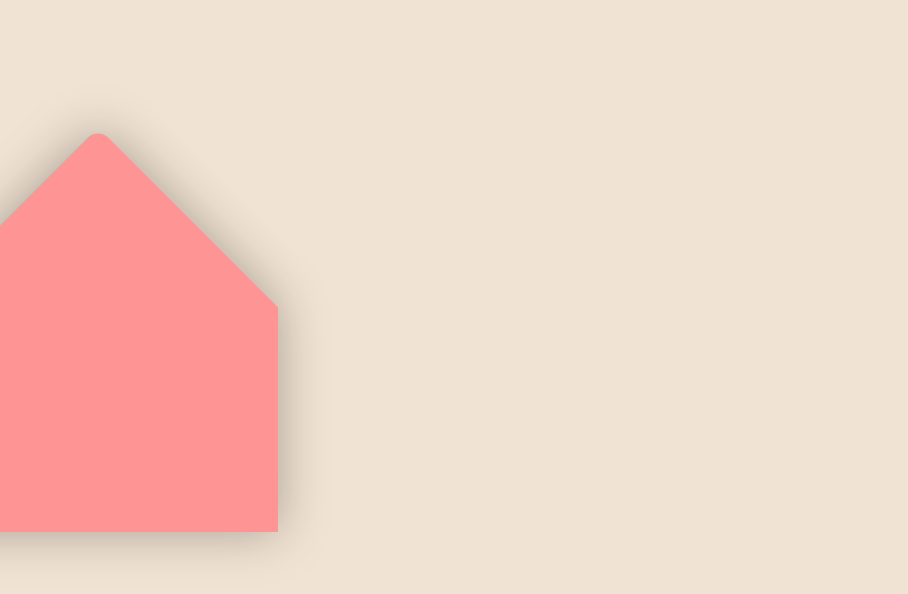
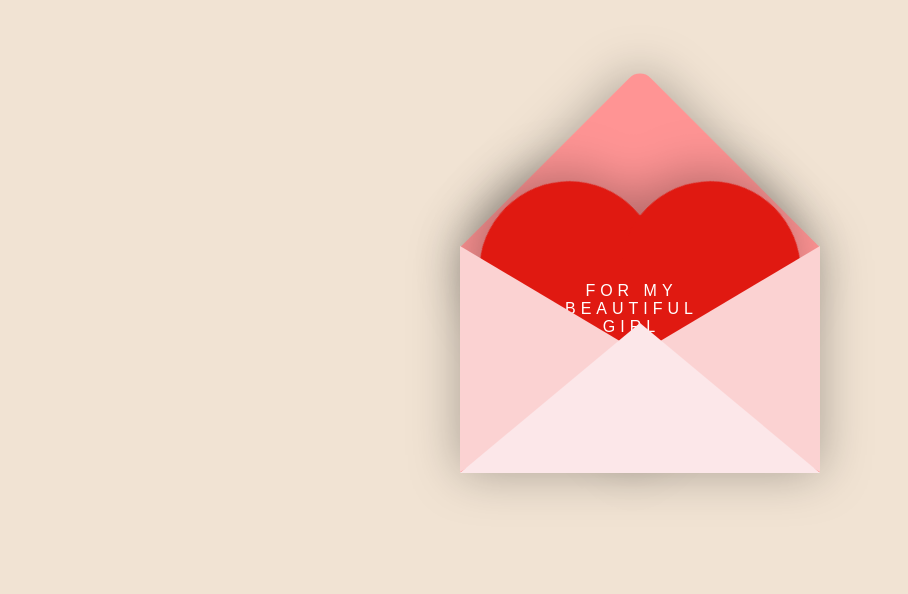
Before and after one commit to RaelCA/Chabi-2, a plain HTML site: page index.html in a window 1280 px wide. Shown: the part 112-706 px from the top of the page, without its empty margins (0-908 px from the left). Drawn offline with nearby package versions, Linux system fonts and the light colour scheme.

Commit message:
Update style.css

```diff
--- a/style.css
+++ b/style.css
@@ -1,13 +1,28 @@
 @import url('https://fonts.googleapis.com/css?family=Sacramento');
 
+@media (max-width: 768px) {
+  .card {
+    display: flex;
+    justify-content: center;
+    align-items: center;
+    transform: none !important; /* Anula transformaciones que saquen del centro */
+    margin: 0 auto;
+    position: relative;
+    left: 0;
+    right: 0;
+  }
+}
+
 #card {
-  width: 90%;
-  max-width: 800px;
-  margin: 5em auto;
-  display: flex;
-  flex-direction: column; /* Columnas en móvil */
-  visibility: hidden;
-  position: relative;
+   height:500px;
+   width:800px;
+   margin:5em auto;
+   position: fixed;
+  top: -15px;
+   left: 25%;
+   display:flex;
+   visibility:hidden;
+
 }
 #card h2 {
    font-size:3em;
@@ -24,33 +39,24 @@
 
 
 .side {
-  background: #eee;
-  padding: 20px;
-  width: 100%;
-  box-sizing: border-box;
+   background:#eee;
+   height: 700px;
+   width:500px;
+/*    border:1px solid red; */
+   padding:10px;
 }
-
 .side.one {
-  background: linear-gradient(90deg, #fff, #fff 40%, #ddd);
-  transform: none; /* Sin skew en móvil */
+   width:320px;
+   transform:skew(10deg,20deg);
+   background:linear-gradient(90deg, #fff, #fff 40%, #ddd);
 }
-
 .side.two {
-  background: linear-gradient(-90deg, #fff, #fff 40%, #f0f0f0);
-  transform: none;
-  max-height: 70vh;
+   transform:skew(10deg,-15deg);
+   background:linear-gradient(-90deg, #fff, #fff 40%, #f0f0f0);
    overflow-y: auto;
 }
 
-#card h2 {
-  font-size: 2em;
-}
 
-#card p {
-  font-size: 1.2em;
-  padding-left: 10px;
-  padding-right: 10px;
-}
 body {
    display: flex;
    align-items: center;
@@ -98,52 +104,83 @@ h2, h3{
    top:45px;
  }
 
- @media (max-width: 600px) {
-  .valentines-day {
-    transform: scale(0.8); /* Reduce el sobre */
+ .heart {
+   position: relative;
+   background-color: #e01911;
+   display: inline-block;
+   height: 180px;
+   top:50px;
+   left:0;
+   transform: rotate(-45deg);
+   width:180px;
+   filter: drop-shadow(0 -10px 25px rgba(0,0,0,.3));
+   transition: .5s;
  }
 
-  .heart {
-    height: 120px;
-    width: 120px;
+ .heart:before, .heart:after {
+   content:"";
+   background-color: #e01911;
+   border-radius:50%;
+   height: 180px;
+   width: 180px;
+   position: absolute;
    }
 
-  .heart:before,
+ .heart:before {
+   top:-100px;
+   left:0;}
+
  .heart:after {
-    height: 120px;
-    width: 120px;
-  }
+   left:100px;
+   top:0;}
 
  .front {
-    border-right: 130px solid #fbd2d2;
-    border-top: 80px solid transparent;
-    border-bottom: 80px solid transparent;
-    left: 60px;
+   position: absolute;
+   width:0;
+   height:0;
+   border-right: 190px solid #fbd2d2;
+   border-top: 113px solid transparent;
+   border-bottom: 113px solid transparent;
+   top:44px;
+   left:80px;
+   z-index:4;
  }
 
  .front:before {
-    border-left: 130px solid #fbd2d2;
-    border-top: 80px solid transparent;
-    border-bottom: 80px solid transparent;
-    top: -80px;
-    left: -115px;
+   content:"";
+   position: absolute;
+   width:0;
+   height:0;
+   border-left: 190px solid #fbd2d2;
+   border-top: 113px solid transparent;
+   border-bottom: 113px solid transparent;
+   top:-113px;
+   left:-170px;
  }
 
  .front:after {
-    border-bottom: 110px solid #fce7e9;
-    border-right: 130px solid transparent;
-    border-left: 130px solid transparent;
-    top: -30px;
-    left: -115px;
+   width:0;
+   height:0;
+   position: absolute;
+   content:"";
+   border-bottom: 150px solid #fce7e9;
+   border-right:180px solid transparent;
+   border-left: 180px solid transparent;
+   top:-36px;
+   left:-170px;
  }
 
  .text {
-    top: 60px;
-    font-size: 14px;
-    left: 5px;
+   position: absolute;
+   font-family: arial;
+   letter-spacing:5px;
+   text-align: center;
+   color: white;
+   z-index:2;
+   top:80px;
+   left:15px;
+   transition: .5s;
  }
-}
-
 
  .valentines-day:hover .heart {
    transform: translateY(-50px) rotate(-45deg);
```
Lines whose indentation alone changed are shown as unchanged.
